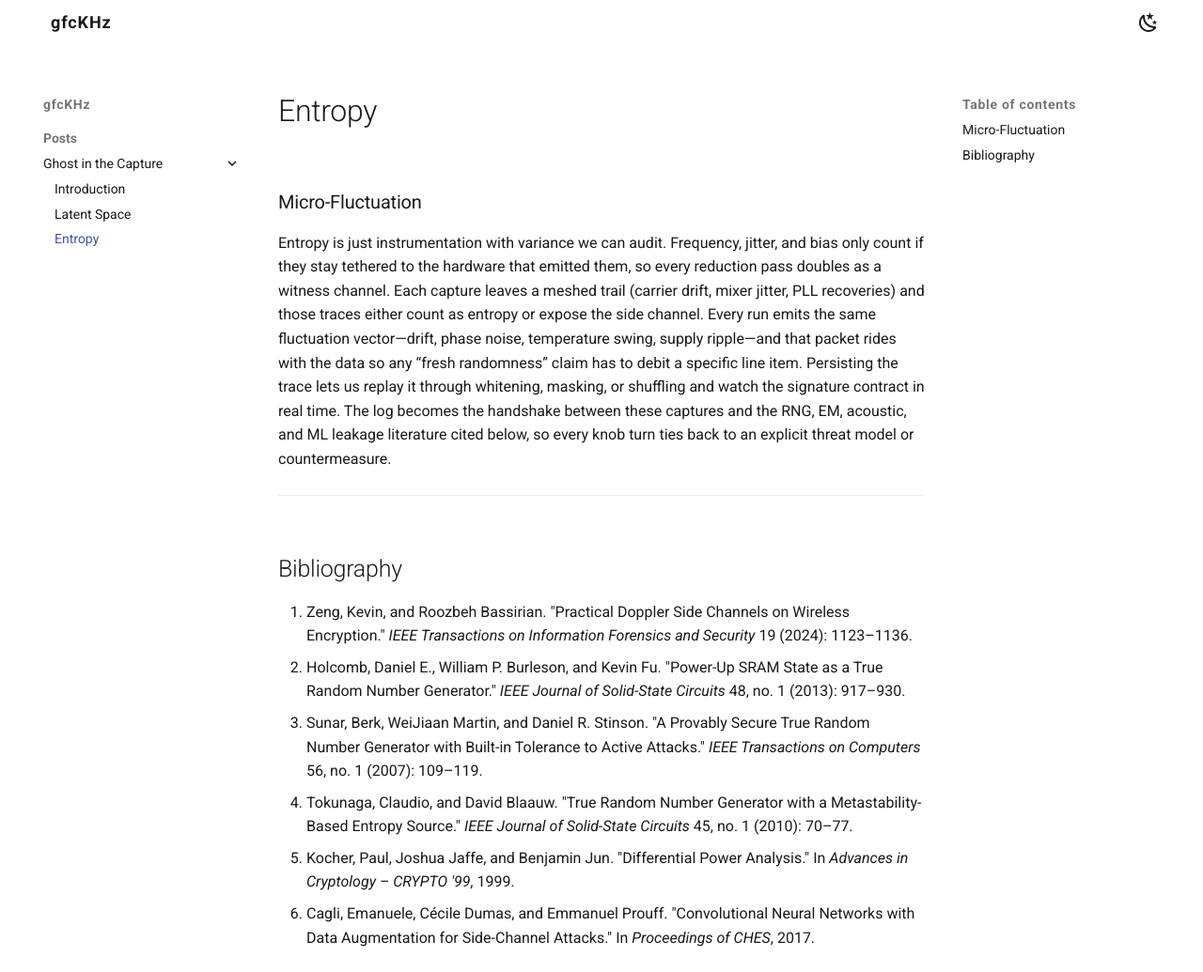
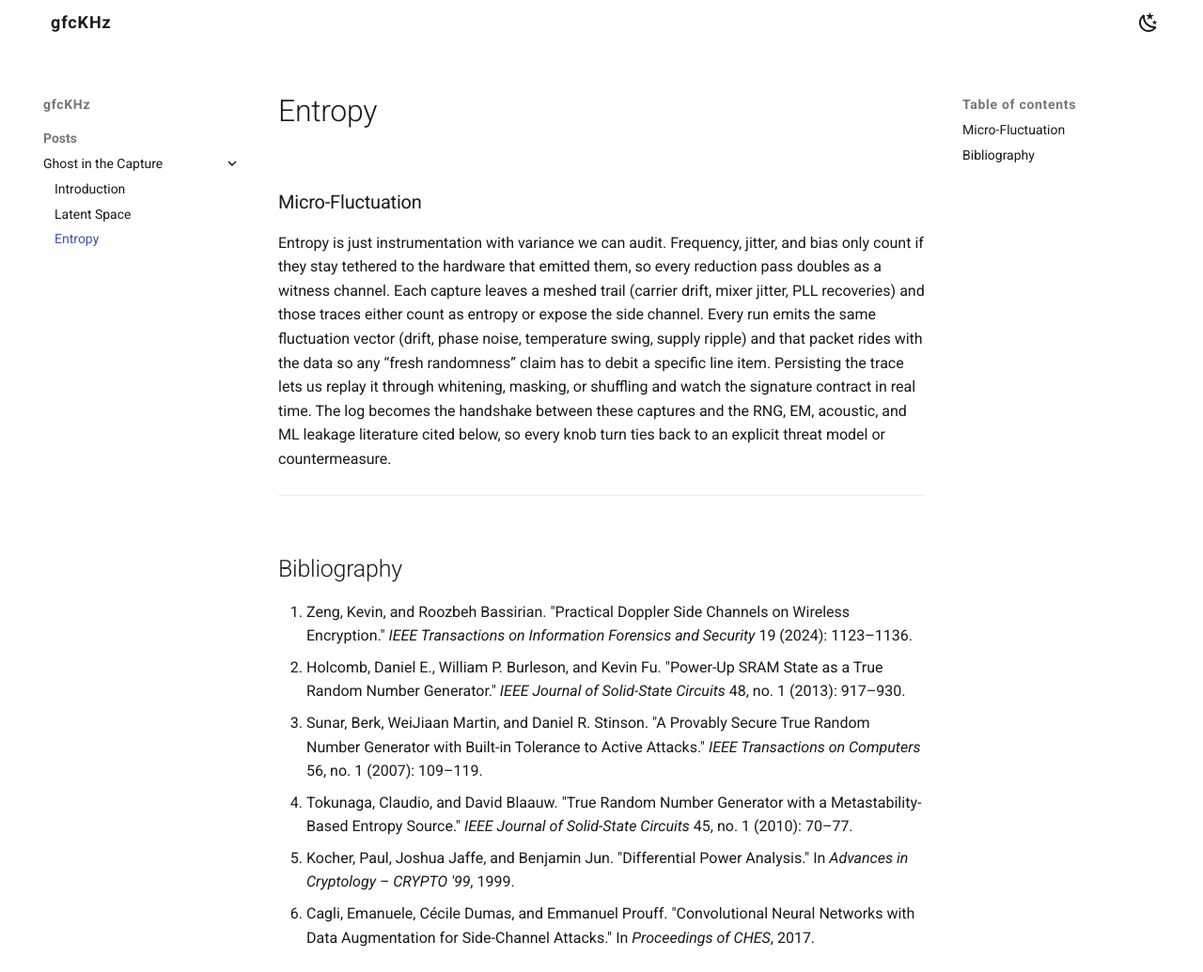
Before and after one commit to gfcKHz/gfcKHz.github.io, an MkDocs documentation site: the page built from docs/posts/entropy.md, in a window 1280 px wide. Shown: the whole page at 94% size. Built offline with MkDocs 1.6.1 and Material for MkDocs 9.7.7, drawn with Linux system fonts in a browser that asks for light colours; some web fonts are replaced.

```diff
--- a/docs/posts/entropy.md
+++ b/docs/posts/entropy.md
@@ -6,7 +6,7 @@
 
 ### Micro-Fluctuation
 
-Entropy is just instrumentation with variance we can audit. Frequency, jitter, and bias only count if they stay tethered to the hardware that emitted them, so every reduction pass doubles as a witness channel. Each capture leaves a meshed trail (carrier drift, mixer jitter, PLL recoveries) and those traces either count as entropy or expose the side channel. Every run emits the same fluctuation vector—drift, phase noise, temperature swing, supply ripple—and that packet rides with the data so any “fresh randomness” claim has to debit a specific line item. Persisting the trace lets us replay it through whitening, masking, or shuffling and watch the signature contract in real time. The log becomes the handshake between these captures and the RNG, EM, acoustic, and ML leakage literature cited below, so every knob turn ties back to an explicit threat model or countermeasure.
+Entropy is just instrumentation with variance we can audit. Frequency, jitter, and bias only count if they stay tethered to the hardware that emitted them, so every reduction pass doubles as a witness channel. Each capture leaves a meshed trail (carrier drift, mixer jitter, PLL recoveries) and those traces either count as entropy or expose the side channel. Every run emits the same fluctuation vector (drift, phase noise, temperature swing, supply ripple) and that packet rides with the data so any “fresh randomness” claim has to debit a specific line item. Persisting the trace lets us replay it through whitening, masking, or shuffling and watch the signature contract in real time. The log becomes the handshake between these captures and the RNG, EM, acoustic, and ML leakage literature cited below, so every knob turn ties back to an explicit threat model or countermeasure.
 
 ---
 
```
